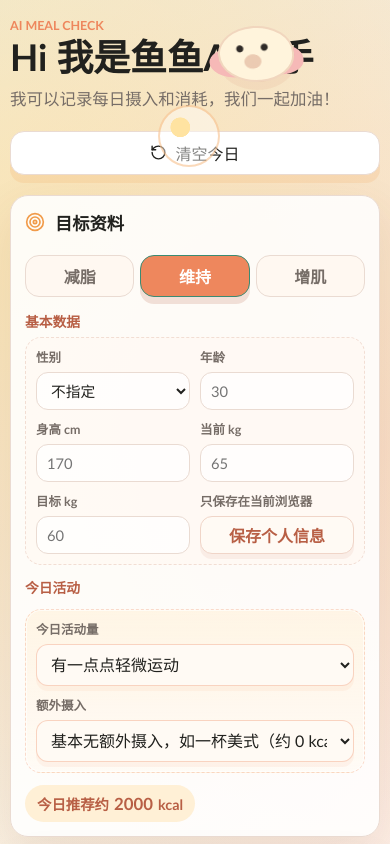
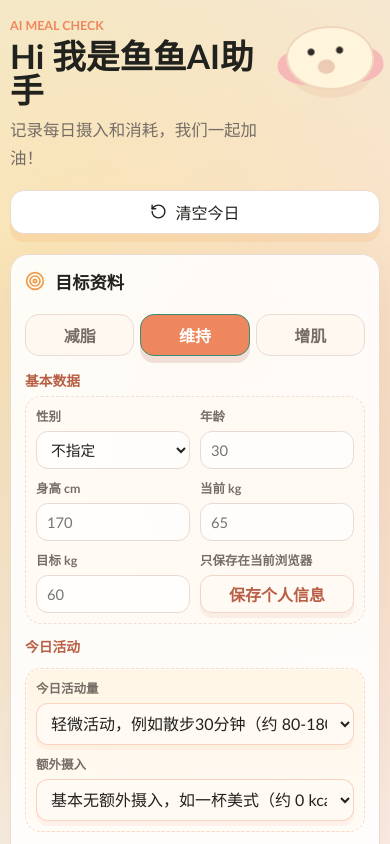
Before and after one commit to taoningwen6/calorie-vision-tool, a React (Vite) app in the folder client/: page / in a window 390 px wide. Shown: the top 844 px of the page. Built offline with nearby package versions, Linux system fonts and the light colour scheme.

Commit message:
Refine activity calorie estimates

```diff
--- a/client/src/main.jsx
+++ b/client/src/main.jsx
@@ -22,10 +22,10 @@ const meals = [
 ];
 
 const activityOptions = [
-  { value: 'busy', label: '今天忙，没啥运动', factor: 1.15 },
-  { value: 'light', label: '有一点点轻微运动', factor: 1.25 },
-  { value: 'cardio', label: '去进行了正常强度的有氧、跑步、爬坡', factor: 1.45 },
-  { value: 'heavy', label: '今日有大量运动！', factor: 1.7 }
+  { value: 'busy', label: '久坐/通勤，例如散步10分钟（约 0-80 kcal）', exerciseCalories: 40 },
+  { value: 'light', label: '轻微活动，例如散步30分钟（约 80-180 kcal）', exerciseCalories: 130 },
+  { value: 'cardio', label: '常规有氧，例如跑步/爬坡30分钟（约 180-350 kcal）', exerciseCalories: 260 },
+  { value: 'heavy', label: '大量运动，例如高强度力量/球类60分钟（约 250-450 kcal）', exerciseCalories: 350 }
 ];
 
 const extraIntakeOptions = [
@@ -221,15 +221,16 @@ function estimateRecommendedCalories(profile) {
     sex === 'male'
       ? 10 * weight + 6.25 * height - 5 * age + 5
       : 10 * weight + 6.25 * height - 5 * age - 161;
-  const factor =
-    activityOptions.find((option) => option.value === profile.activityLevel)?.factor || 1.4;
+  const baseDailyFactor = 1.2;
+  const exerciseCalories =
+    activityOptions.find((option) => option.value === profile.activityLevel)?.exerciseCalories || 0;
   const goalAdjust = {
     lose: -350,
     maintain: 0,
     gain: 280
   }[profile.goal];
 
-  return clamp(Math.round(base * factor + goalAdjust), 1100, 3800);
+  return clamp(Math.round(base * baseDailyFactor + exerciseCalories + goalAdjust), 1100, 3800);
 }
 
 function getMealRecommendation(mealId, recommendedCalories, extraCalories = 0) {
@@ -462,7 +463,7 @@ function ProfilePanel({ profile, onChange, recommendedCalories, onSaveProfile, p
       </div>
 
       <div className="calorie-chip">
-        今日推荐约 <strong>{formatNumber(recommendedCalories)}</strong> kcal
+        今日推荐摄入约 <strong>{formatNumber(recommendedCalories)}</strong> kcal
       </div>
     </section>
   );
@@ -937,7 +938,7 @@ function App() {
         <div>
           <p className="eyebrow">AI meal check</p>
           <h1>Hi 我是鱼鱼AI助手</h1>
-          <p className="intro">我可以记录每日摄入和消耗，我们一起加油！</p>
+          <p className="intro">记录每日摄入和消耗，我们一起加油！</p>
         </div>
         <button className="reset-button" type="button" onClick={resetDay}>
           <RotateCcw size={17} />
--- a/client/src/styles.css
+++ b/client/src/styles.css
@@ -1023,8 +1023,25 @@ h1 {
     flex-direction: column;
   }
 
+  .topbar > div {
+    min-height: 106px;
+    padding-right: 116px;
+  }
+
+  .topbar::before {
+    top: 8px;
+    right: 6px;
+    width: 84px;
+    height: 60px;
+    z-index: 0;
+  }
+
+  .topbar::after {
+    display: none;
+  }
+
   h1 {
-    font-size: 2.3rem;
+    font-size: 2.1rem;
   }
 
   .reset-button {
@@ -1058,11 +1075,13 @@ h1 {
   }
 
   .leftover-row {
-    grid-template-columns: 1fr;
+    grid-template-columns: minmax(0, 1fr) minmax(104px, auto);
+    gap: 8px;
   }
 
   .skip-button {
     width: 100%;
+    padding: 0 8px;
   }
 
   .leftover-preview {
```
Also changed, not shown: 1 other file (tests, documents, lock files or other folders).
